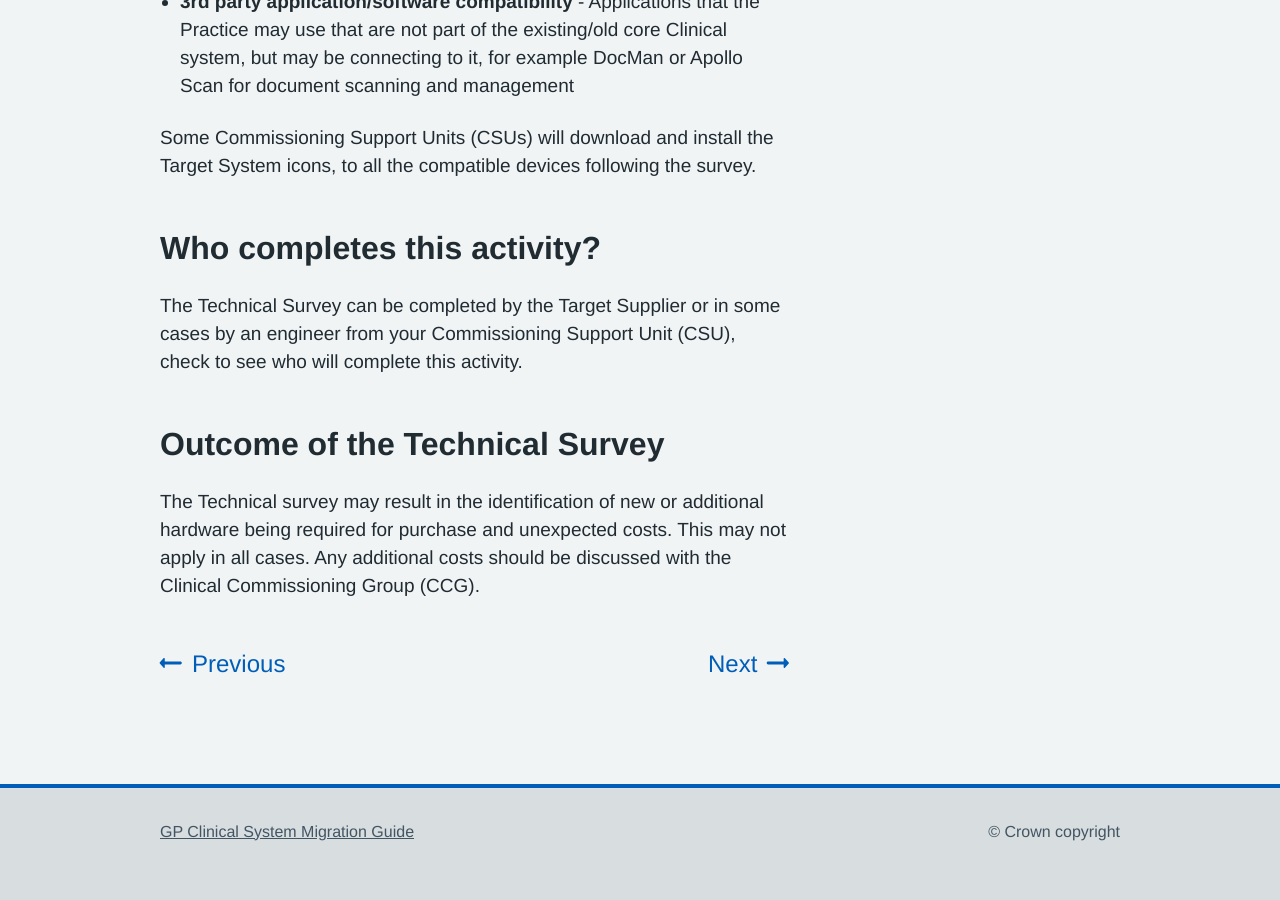
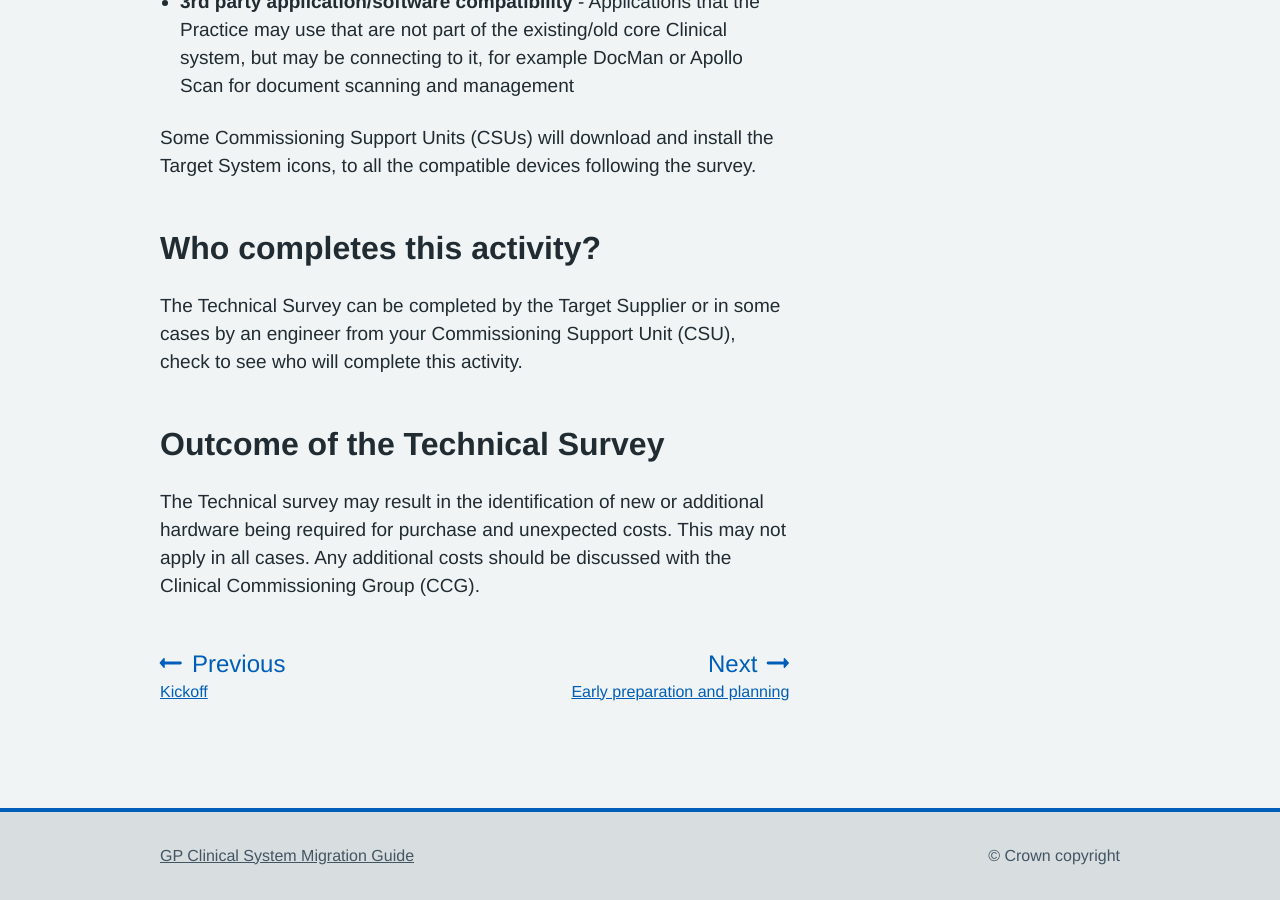
Before and after one commit to nhsconnect/prm-practice-migration, a Jekyll site: the page built from guide/02-technical-survey.md, in a window 1280 px wide and 900 px high, scrolled down 873 px. Built offline with Jekyll 4.4.1, drawn with Linux system fonts in a browser that asks for light colours; some web fonts are replaced; before the commit the page ends 1749 px from its top, so only the background shows below that.

Commit message:
Show title in previous/next bottom links and explain rules in README.

```diff
--- a/_includes/previous_next.html
+++ b/_includes/previous_next.html
@@ -1,11 +1,12 @@
 <nav class="nhsuk-pagination" role="navigation" aria-label="Pagination">
         <ul class="nhsuk-list nhsuk-pagination__list">
           {% if page.previouspage %}
+          {%- assign previous_page = site.pages | where: "url", page.previouspage | first -%}
           <li class="nhsuk-pagination-item--previous">
             <a class="nhsuk-pagination__link nhsuk-pagination__link--prev" href="{{ page.previouspage | relative_url }}">
               <span class="nhsuk-pagination__title">Previous</span>
               <span class="nhsuk-u-visually-hidden">:</span>
-              <span class="nhsuk-pagination__page"> {{ previouspage.title }}</span>
+              <span class="nhsuk-pagination__page"> {{ previous_page.title }} </span>
               <svg class="nhsuk-icon nhsuk-icon__arrow-left" xmlns="http://www.w3.org/2000/svg" viewBox="0 0 24 24" aria-hidden="true">
                 <path d="M4.1 12.3l2.7 3c.2.2.5.2.7 0 .1-.1.1-.2.1-.3v-2h11c.6 0 1-.4 1-1s-.4-1-1-1h-11V9c0-.2-.1-.4-.3-.5h-.2c-.1 0-.3.1-.4.2l-2.7 3c0 .2 0 .4.1.6z"></path>
               </svg>
@@ -13,11 +14,12 @@
           </li>
           {% endif %}
           {% if page.nextpage %}
+          {%- assign next_page = site.pages | where: "url", page.nextpage | first -%}
           <li class="nhsuk-pagination-item--next">
             <a class="nhsuk-pagination__link nhsuk-pagination__link--next" href="{{ page.nextpage | relative_url }}">
               <span class="nhsuk-pagination__title">Next</span>
               <span class="nhsuk-u-visually-hidden">:</span>
-              <span class="nhsuk-pagination__page">{{ nextpage.title }}</span>
+              <span class="nhsuk-pagination__page">{{ next_page.title }}</span>
               <svg class="nhsuk-icon nhsuk-icon__arrow-right" xmlns="http://www.w3.org/2000/svg" viewBox="0 0 24 24" aria-hidden="true">
                 <path d="M19.6 11.66l-2.73-3A.51.51 0 0 0 16 9v2H5a1 1 0 0 0 0 2h11v2a.5.5 0 0 0 .32.46.39.39 0 0 0 .18 0 .52.52 0 0 0 .37-.16l2.73-3a.5.5 0 0 0 0-.64z"></path>
               </svg>
--- a/guide/02-technical-survey.md
+++ b/guide/02-technical-survey.md
@@ -3,8 +3,8 @@ layout: page_with_sidebar
 permalink: /guide/technical-survey
 title: Technical survey
 subtitle: Checking the exisitng hardware and software requirements
-nextpage: guide/early-prep-and-planning
-previouspage: guide/kickoff
+nextpage: /guide/early-prep-and-planning
+previouspage: /guide/kickoff
 breadcrumbparent: /guide
 ---
 
```
Also changed, not shown: guide/Training.md (+1 -1 lines), README.MD (added).
